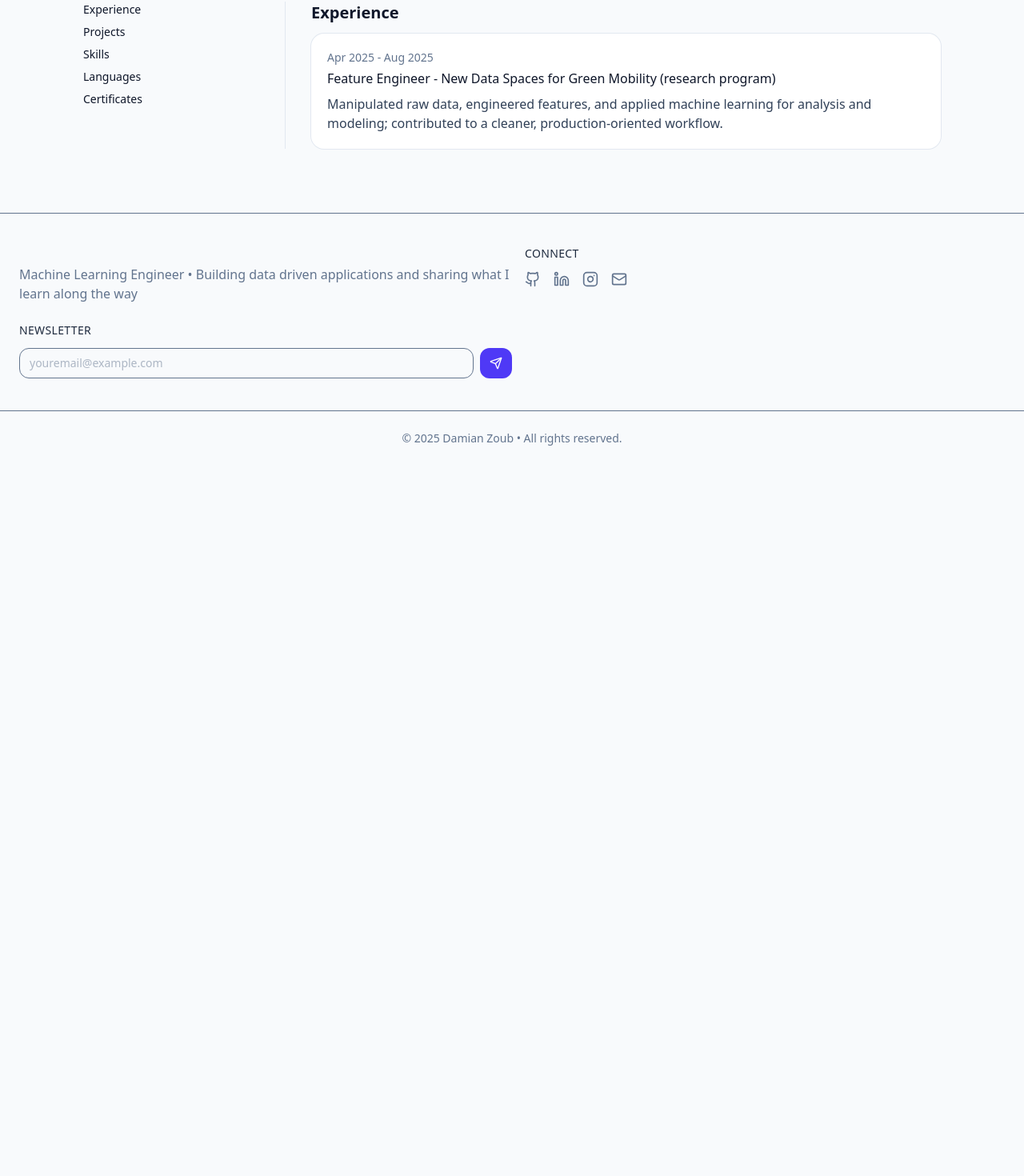
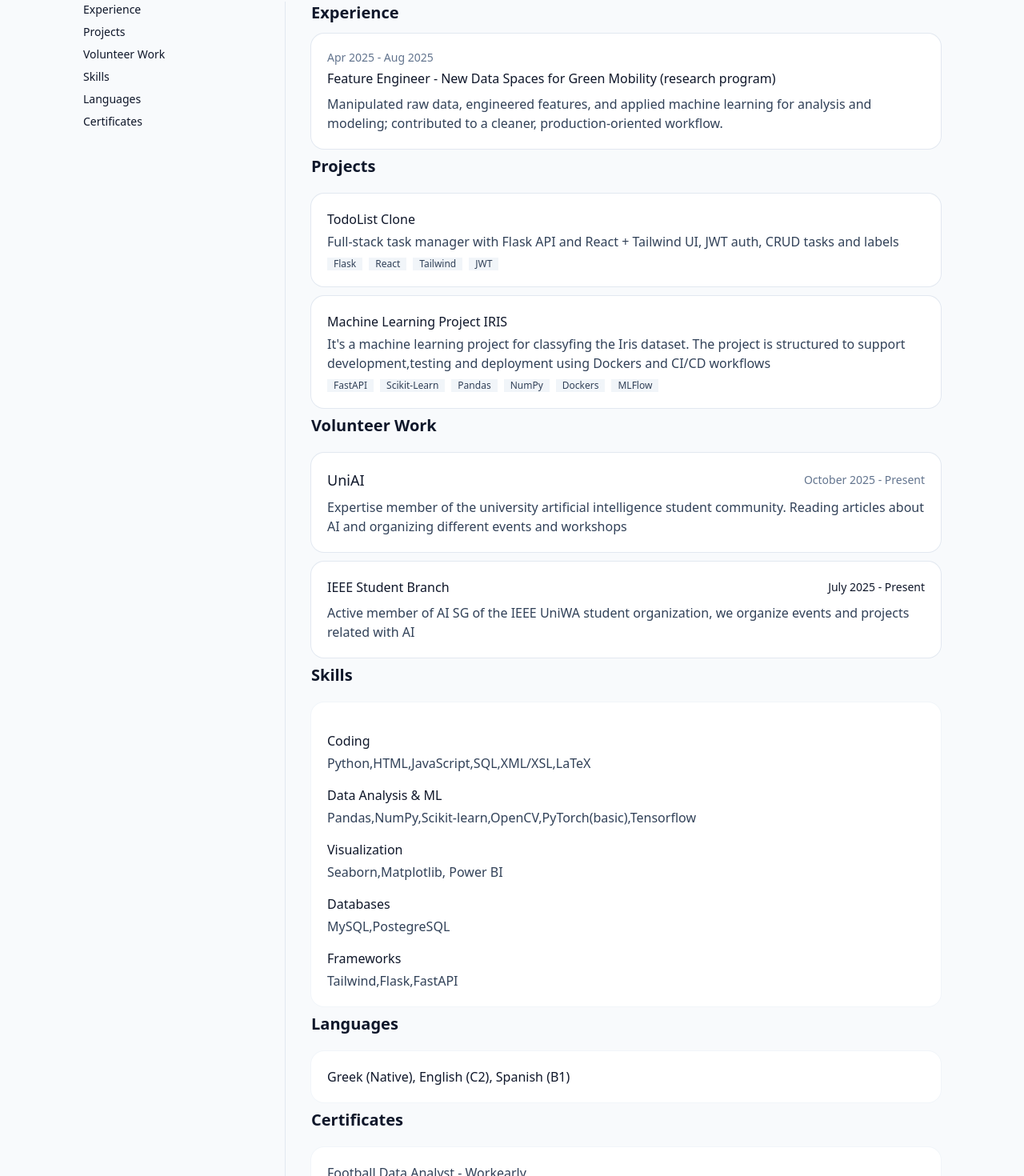
Before and after one commit to Damianzoub/Portofolio, a Next.js app in the folder frontend/: page /about in a window 1280 px wide. Shown: the part 321-1791 px from the top of the page at 80% size. Before the commit the page ends 903 px from the top, so only its background shows below. Built offline with nearby package versions, Linux system fonts and the light colour scheme.

Commit message:
Finished the Client side of the About Page

```diff
--- a/frontend/app/about/page.tsx
+++ b/frontend/app/about/page.tsx
@@ -1,4 +1,5 @@
 import Link from "next/link";
+
 
 function Pill({children}: {children:React.ReactNode}){
     return (
@@ -41,6 +42,9 @@ export default function AboutPage(){
                         <a href="#projects" className="block text-sm hover:underline">
                             Projects
                         </a>
+                        <a href="#volunteer_work" className="block text-sm hover:underline">
+                            Volunteer Work
+                        </a>
                         <a href="#skills" className="block text-sm hover:underline">
                             Skills
                         </a>
@@ -68,8 +72,106 @@ export default function AboutPage(){
                             </p>
                         </div>
                     </section>
-
-
+                    <section id="projects" className="space-y-3">
+                        <h2 className="text-xl py-2 font-semibold">Projects</h2>
+                        <div className="bg-white rounded-2xl p-5 ring-1 ring-slate-200">
+                                <div className="font-medium">
+                                    TodoList Clone
+                                </div>
+                                <p className="text-slate-700 mt-1">
+                                    Full-stack task manager with Flask API and React + Tailwind UI,
+                                    JWT auth, CRUD tasks and labels
+                                </p>
+                                <div className="mt-2 flex gap-2 flex-wrap">
+                                    <Pill>Flask</Pill> <Pill>React</Pill> <Pill>Tailwind</Pill> <Pill>JWT</Pill>
+                                </div>
+                        </div>
+                        <div className="bg-white rounded-2xl p-5 ring-1 ring-slate-200">
+                            <div className="font-medium">
+                                Machine Learning Project IRIS
+                            </div>
+                            <p className="text-slate-700 mt-1">
+                                It's a machine learning project for classyfing the Iris dataset. The project is structured to support
+                                development,testing and deployment using Dockers and CI/CD workflows
+                            </p>
+                            <div className="mt-2 flex gap-2">
+                                <Pill>FastAPI</Pill> <Pill>Scikit-Learn</Pill> <Pill>Pandas</Pill> <Pill>NumPy</Pill> <Pill>Dockers</Pill> <Pill>MLFlow</Pill>
+                            </div>
+                        </div>
+                    </section>
+                    <section id="volunteer_work" className="space-y-3">
+                        <h2 className="text-xl py-2 font-semibold">Volunteer Work</h2>
+                        <div className="space-y-3">
+                            <div className="bg-white rounded-2xl p-5 ring-1 ring-slate-200">
+                                <div className="flex items-center justify-between">
+                                    <h3 className="font-medium text-lg">UniAI</h3>
+                                    <span className="text-sm text-slate-500">October 2025 - Present</span>
+                                </div>
+                                <p className="mt-2 text-slate-700">
+                                    Expertise member of the university artificial intelligence student community.
+                                    Reading articles about AI and organizing different events and workshops
+                                </p>
+                            </div>
+                        </div>
+                        <div className="bg-white rounded-2xl p-5 ring-1 ring-slate-200">
+                            <div className="flex items-center justify-between">
+                                <h3 className="font-medium text lg">IEEE Student Branch</h3>
+                                <span className="text-sm text-slate 500">July 2025 - Present</span>
+                            </div>
+                            <p className="mt-2 text-slate-700">
+                                Active member of AI SG of the IEEE UniWA student organization, we organize events and projects related with AI
+                            </p>
+                        </div>
+                    </section>
+                    <section id="skills" className="space-y-3">
+                        <h2 className="text-xl py-2 font-semibold">Skills</h2>
+                        <div className="bg-white rounded-2xl p-5 ring-1 ring-slate-100">
+                            <div className="font-medium mt-4">
+                                Coding
+                            </div>
+                            <p className="text-slate-700 mt-1">
+                                Python,HTML,JavaScript,SQL,XML/XSL,LaTeX
+                            </p>
+                            <div className="font-medium mt-4">Data Analysis & ML</div>
+                            <p className="text-slate-700 mt-1">
+                                Pandas,NumPy,Scikit-learn,OpenCV,PyTorch(basic),Tensorflow
+                            </p>
+                            <div className="font-medium mt-4">
+                                Visualization
+                            </div>
+                            <p className="text-slate-700 mt-1">
+                                Seaborn,Matplotlib, Power BI
+                            </p>
+                            <div className="font-medium mt-4">Databases</div>
+                            <p className="text-slate-700 mt-1">
+                                MySQL,PostegreSQL
+                            </p>
+                            <div className="font-medium mt-4">Frameworks</div>
+                            <p className="text-slate-700 mt-1">
+                                Tailwind,Flask,FastAPI
+                            </p>
+                        </div>
+                    </section>
+                    <section id="languages" className="space-y-3">
+                        <h2 className="text-xl py-2 font-semibold">Languages</h2>
+                        <div className="bg-white rounded-2xl p-5 ring-1 ring-slate-100">
+                            Greek (Native), English (C2), Spanish (B1)
+                        </div>
+                    </section>
+                    <section id="certs" className="space-y-3">
+                        <h2 className="text-xl py-2 font-semibold">Certificates</h2>
+                        <div className="bg-white rounded-2xl ring-1 p-5 ring-slate-100">
+                            <p className="text-slate-700">
+                                Football Data Analyst - Workearly
+                            </p>
+                            <p className="text-slate-700">
+                                Fundamentals of Deep Learning - NVIDIA
+                            </p>
+                            <p className="text-slate-700">
+                                Generative AI with Diffusion Models - NVIDIA
+                            </p>
+                        </div>
+                    </section>
                 </div>
             </div>
         </section>
```
